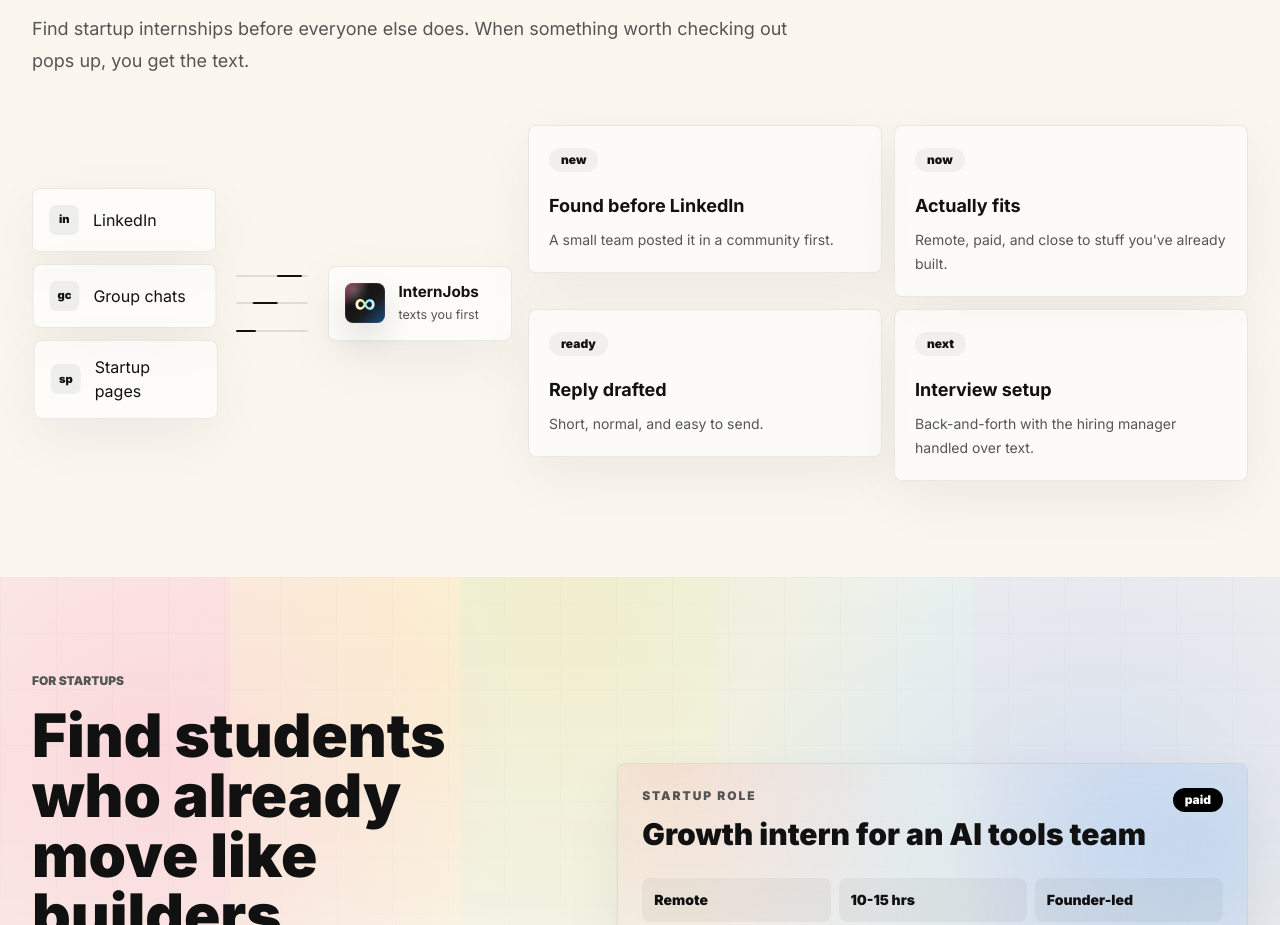
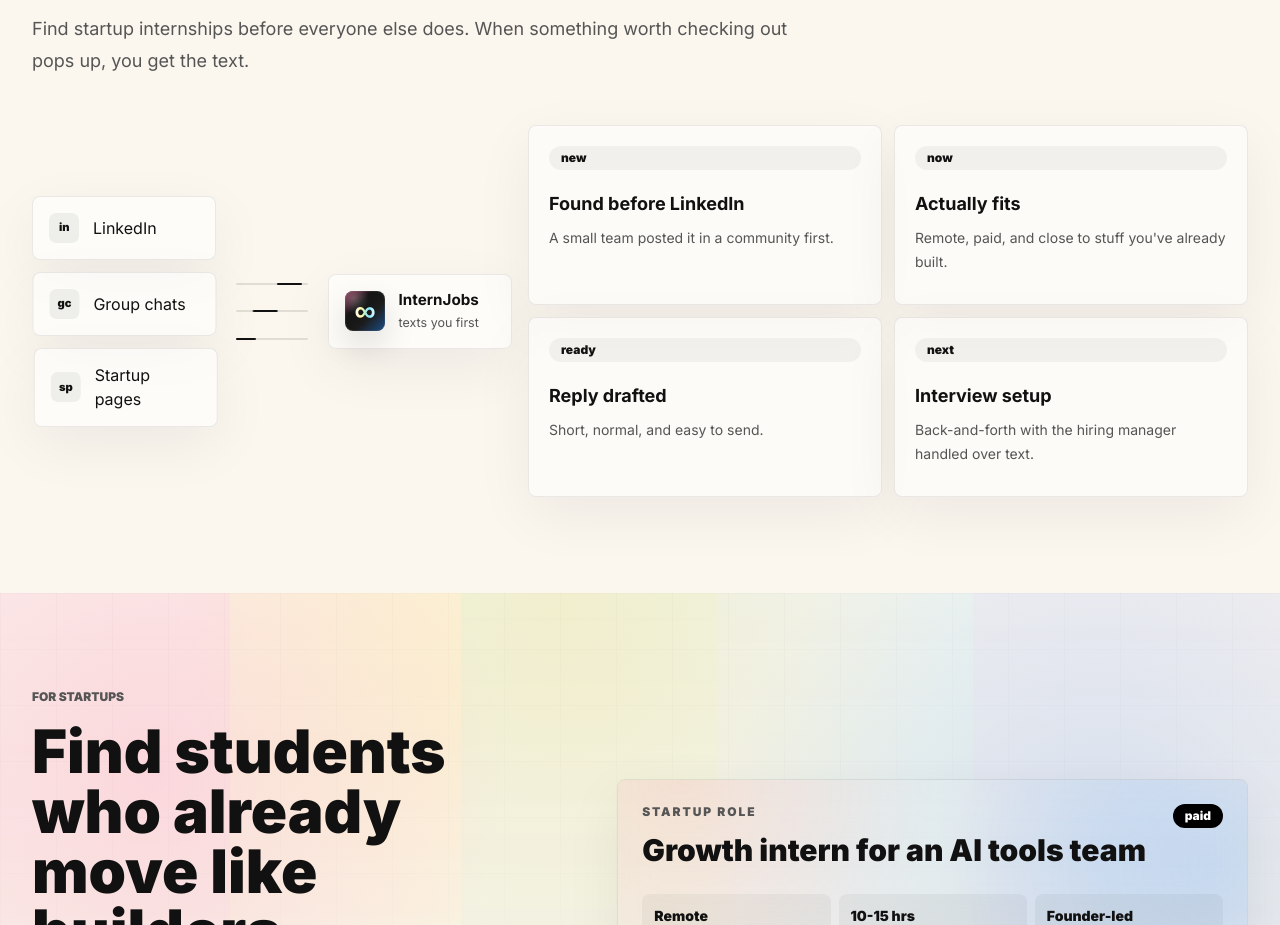
Before and after one commit to PA-MATRIX/internjobs-marketing-website, a React (Vite) app: page / in a window 1280 px wide. Shown: the part 2732-3657 px from the top of the page. Built offline with nearby package versions, Linux system fonts and the light colour scheme.

Commit message:
Equalize signal card heights

```diff
--- a/src/App.tsx
+++ b/src/App.tsx
@@ -1003,11 +1003,11 @@ function SignalsSection() {
 
           <div className="grid gap-3 sm:grid-cols-2">
             {signals.map(([title, copy, tag], index) => (
-              <Reveal key={title} delay={index * 0.06}>
-                <div className="rounded-lg border border-black/[0.08] bg-white/55 p-5 shadow-soft">
+              <Reveal key={title} delay={index * 0.06} className="h-full">
+                <div className="flex h-full min-h-[11.25rem] flex-col rounded-lg border border-black/[0.08] bg-white/55 p-5 shadow-soft">
                   <span className="inline-flex rounded-full bg-black/[0.045] px-3 py-1 text-xs font-black text-ink">{tag}</span>
                   <h3 className="mt-5 text-lg font-bold text-ink">{title}</h3>
-                  <p className="mt-2 text-sm leading-6 text-ink-secondary">{copy}</p>
+                  <p className="mt-2 flex-1 text-sm leading-6 text-ink-secondary">{copy}</p>
                 </div>
               </Reveal>
             ))}
```
